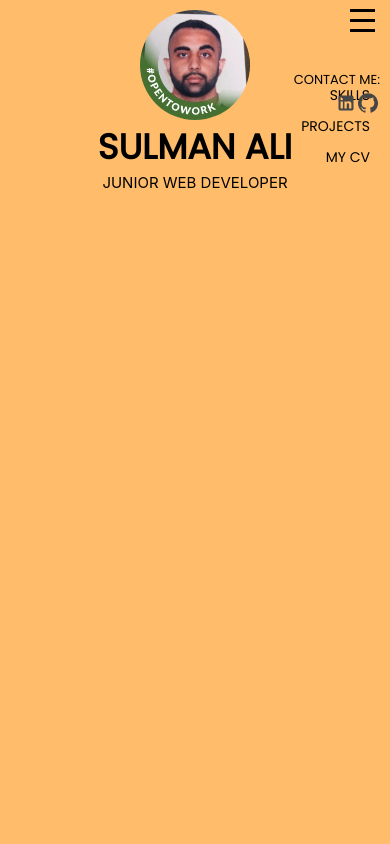
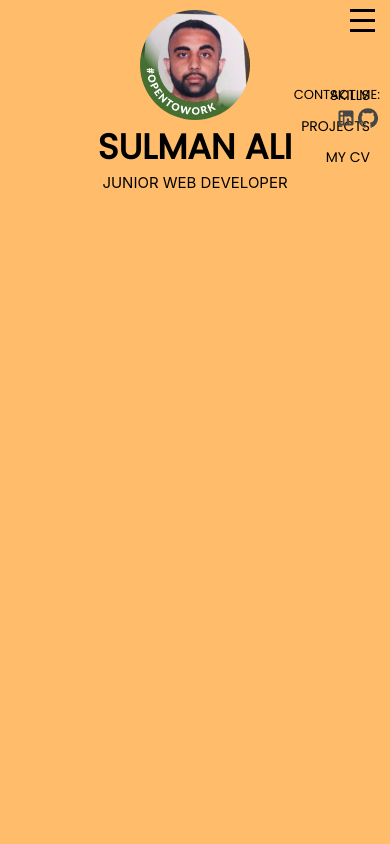
Before and after one commit to SulmanAlii/PORTOFOLIO, a React (Create React App) app: page / in a window 390 px wide. Shown: the top 844 px of the page. Built offline with nearby package versions, Linux system fonts and the light colour scheme.

Commit message:
change position

```diff
--- a/src/CSS/sidebar.css
+++ b/src/CSS/sidebar.css
@@ -155,7 +155,7 @@ div.contact_icons ._icon:hover{
         text-align: right;
         position: absolute;
         right: 10px;
-        top: 10px;
+        top: 25px;
     }
 
 
```
